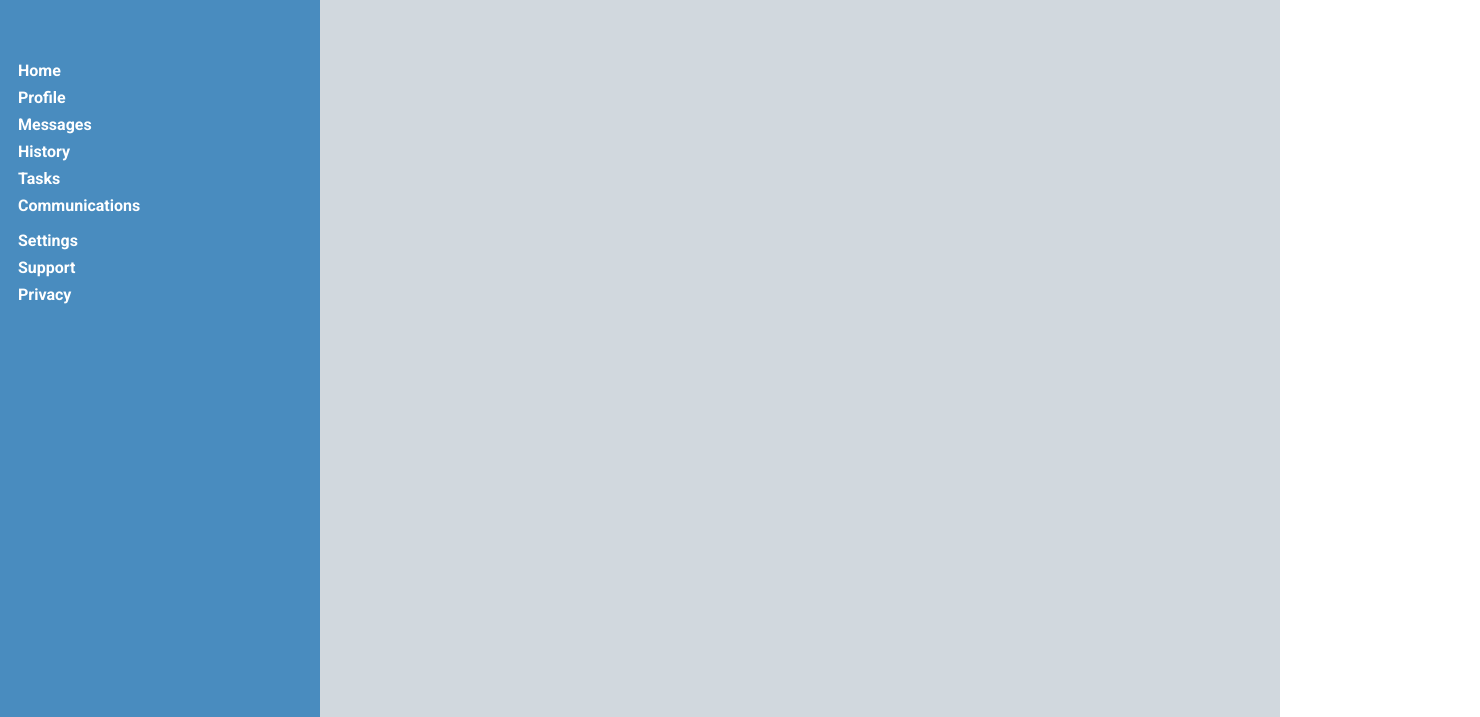
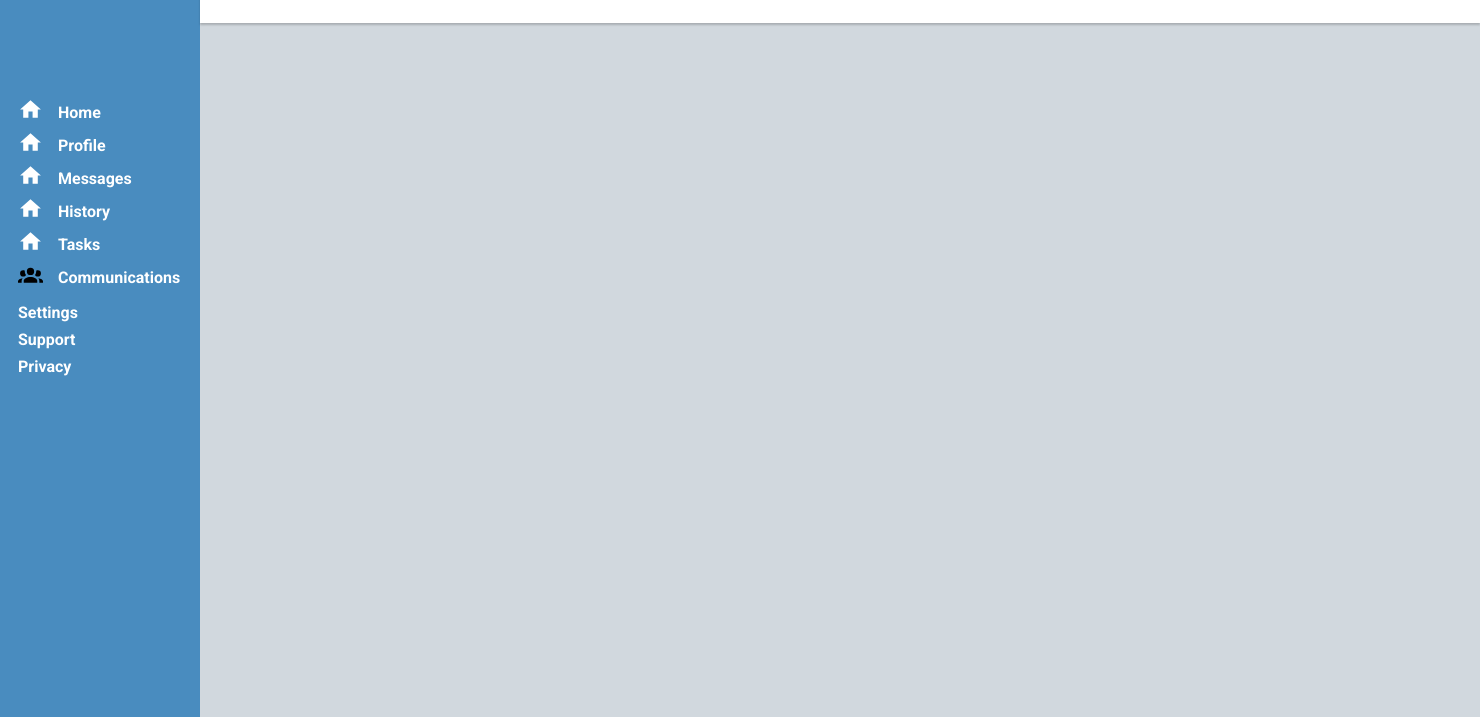
Before and after one commit to zettl023/admin-dashboard, a plain HTML site: page index.html in a window 1280 px wide. Shown: the part 127-844 px from the top of the page, 1480 px wide, since content can reach past the window. Drawn offline with Linux system fonts and the light colour scheme.

Commit message:
Fixed box shadow, svg test.

```diff
--- a/index.html
+++ b/index.html
@@ -13,12 +13,12 @@
         </div>
         <div class="sidebar-list" id="user-actions">
             <ul>
-                <li>Home</li>
-                <li>Profile</li>
-                <li>Messages</li>
-                <li>History</li>
-                <li>Tasks</li>
-                <li>Communications</li>
+                <li><img src='assets/home.svg'>Home</li>
+                <li><img src='assets/home.svg'>Profile</li>
+                <li><img src='assets/home.svg'>Messages</li>
+                <li><img src='assets/home.svg'>History</li>
+                <li><img src='assets/home.svg'>Tasks</li>
+                <li><img src='assets/account-group.svg'>Communications</li>
             </ul>
         </div>
         <div class="sidebar-list" id="user-preferences">
--- a/style.css
+++ b/style.css
@@ -9,7 +9,7 @@
 body {
     display: grid;
     grid-template-rows: 1fr 6fr;
-    grid-template-columns: 1fr 3fr;
+    grid-template-columns: 200px max(100%, 600px);
 }
 
 p {
@@ -22,6 +22,7 @@ ul {
 
 li {
     margin: 8px;
+    vertical-align: bottom;
 }
 
 .sidebar {
@@ -42,6 +43,14 @@ li {
     color: white;
 }
 
+.sidebar-list > ul > li > img {
+    width: 25px;
+    height: auto;
+    margin-right: 15px;
+    /* Align text and image */
+    vertical-align: bottom;
+}
+
 .logo {
     font-size: 24px;
 }
@@ -50,8 +59,8 @@ li {
 .header {
     /* Position relative makes it so that I can put this "on top" of main-content to display the shadow.*/
     position: relative;
-    z-index: -1;
-    box-shadow: 0 10px 8px 2px rgba(0, 0, 0, 0.2);
+    z-index: 2;
+    box-shadow: 0px 2px 2px 0 rgba(0, 0, 0, 0.2);
     grid-column-start: 2;
     grid-column-end: 3;
     grid-row-start: 1;
```
Also changed, not shown: assets/home.svg (added).
